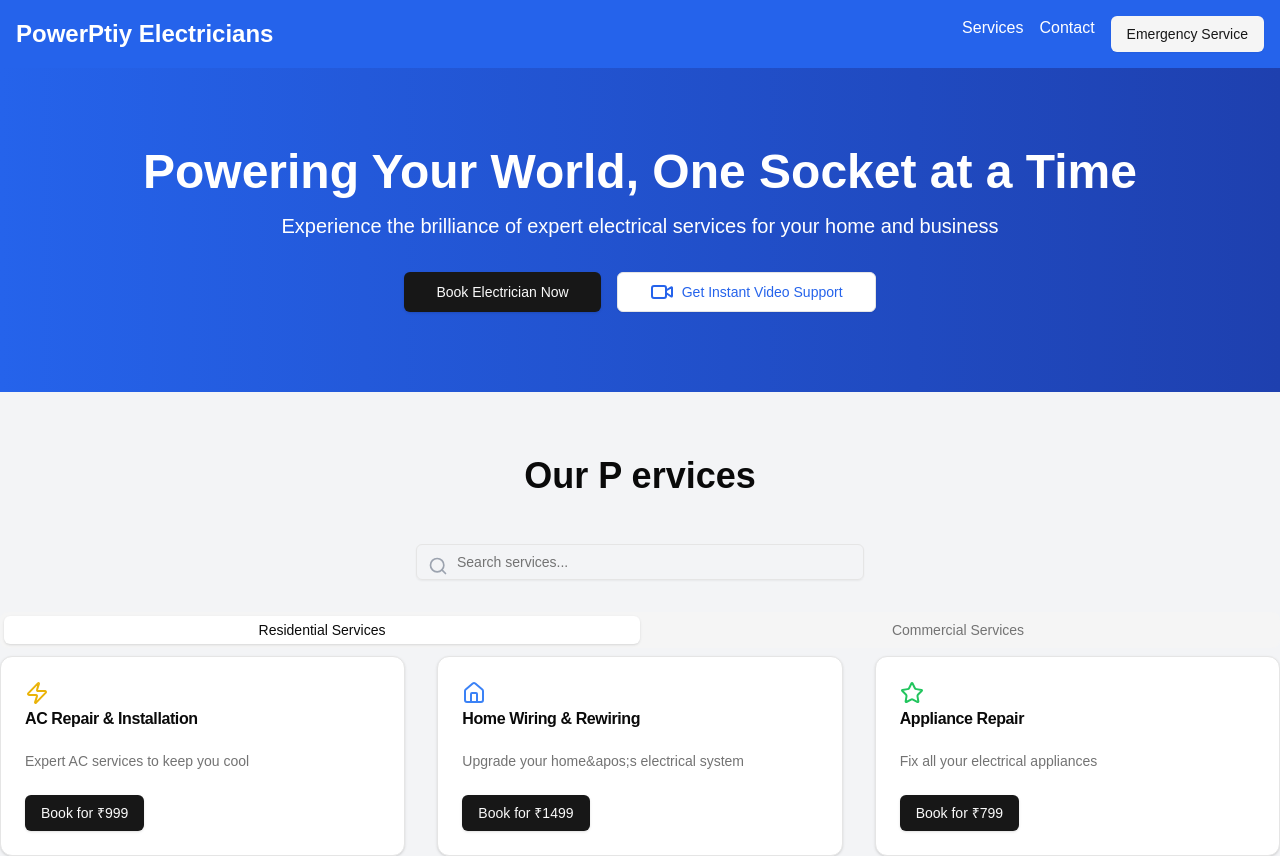
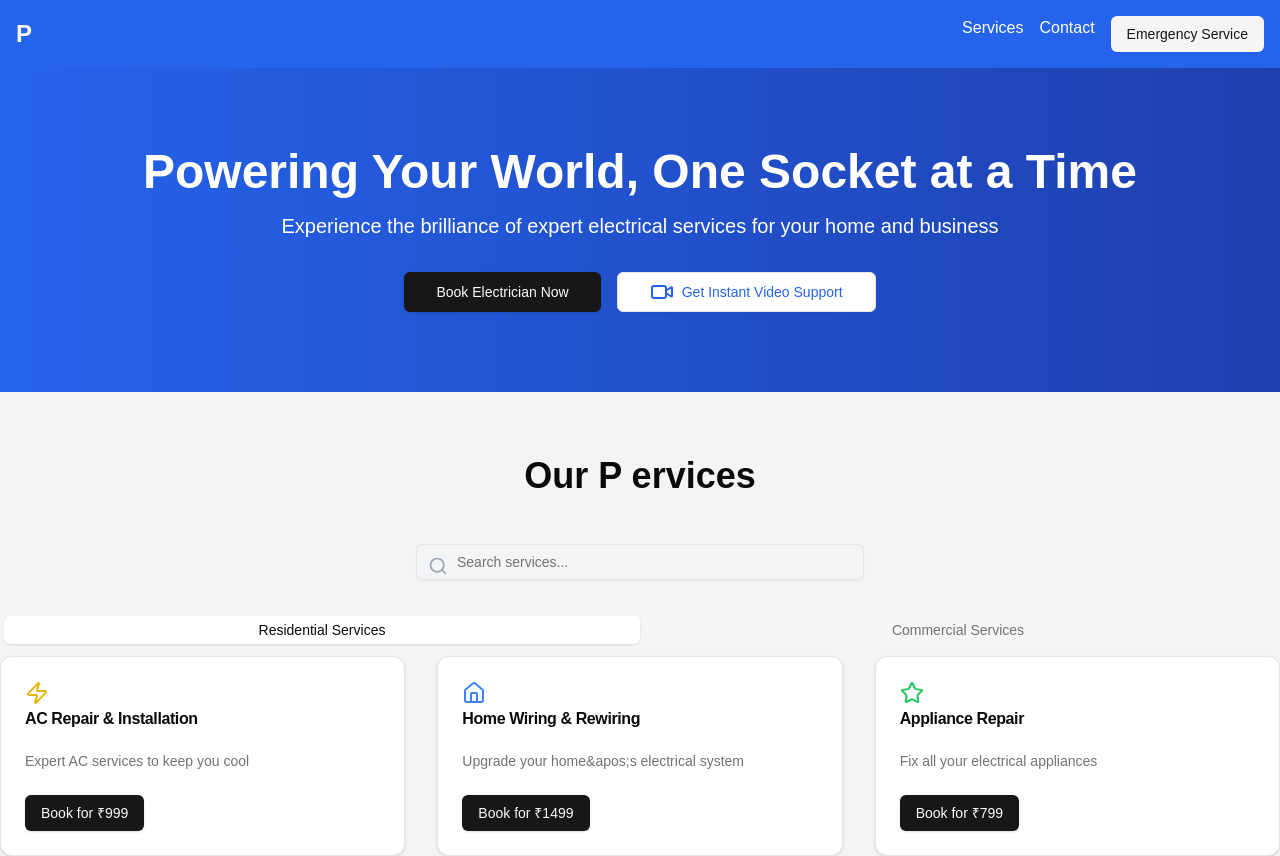
Before and after one commit to ritikm118/Electrcial_service_business, a Next.js app: page / in a window 1280 px wide. Shown: the top 856 px of the page. Built offline with nearby package versions, Linux system fonts and the light colour scheme.

Commit message:
Fix deployment paths for Vercel

```diff
--- a/src/app/page.tsx
+++ b/src/app/page.tsx
@@ -124,7 +124,7 @@ const ElectricalServiceWebsite = () => {
       animate={{ opacity: 1 }}
       transition={{ duration: 1 }}
     >
-      PowerPtiy Electricians
+      P
     </motion.h1>
 
     {/* Responsive Nav */}
```
